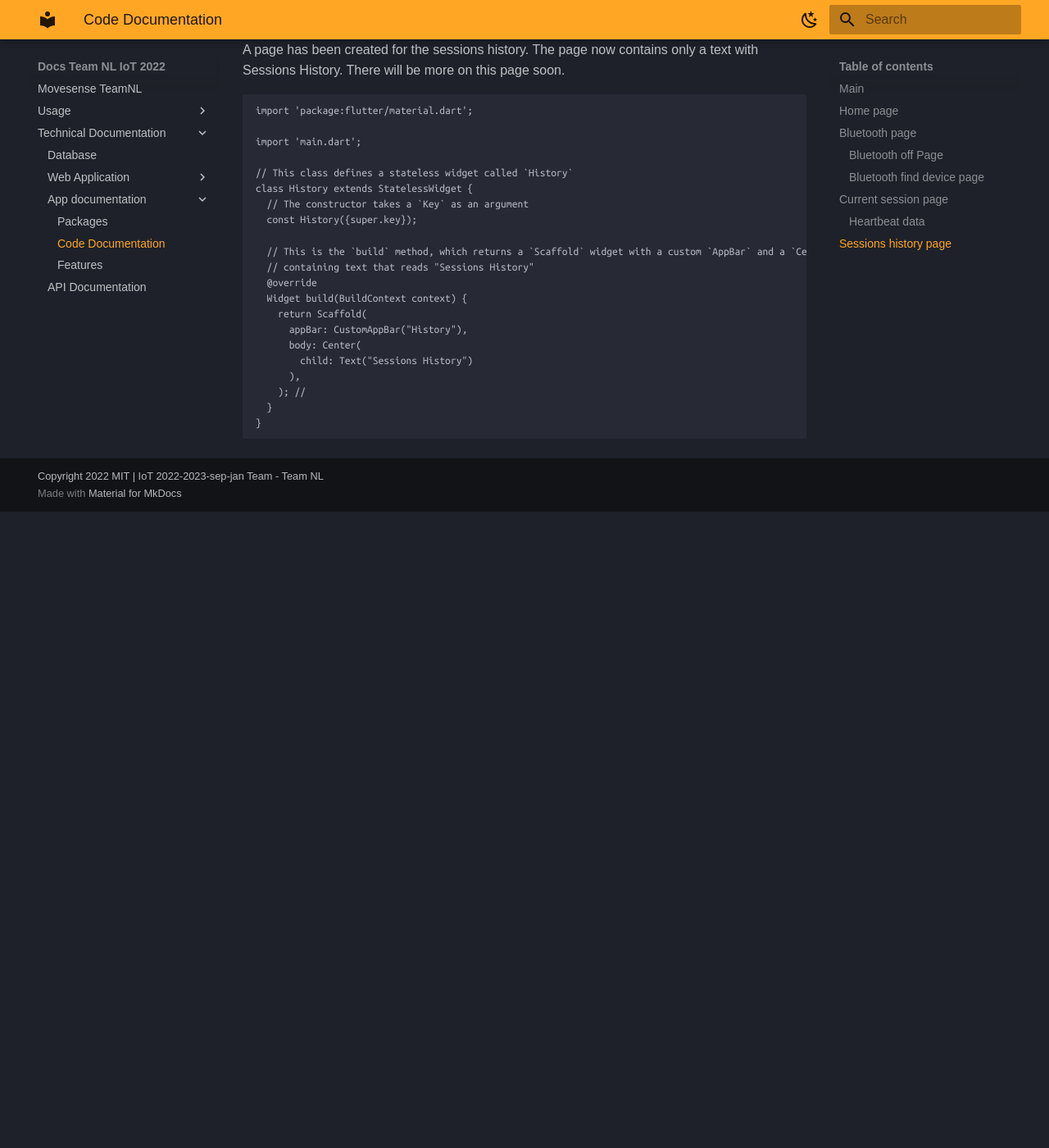
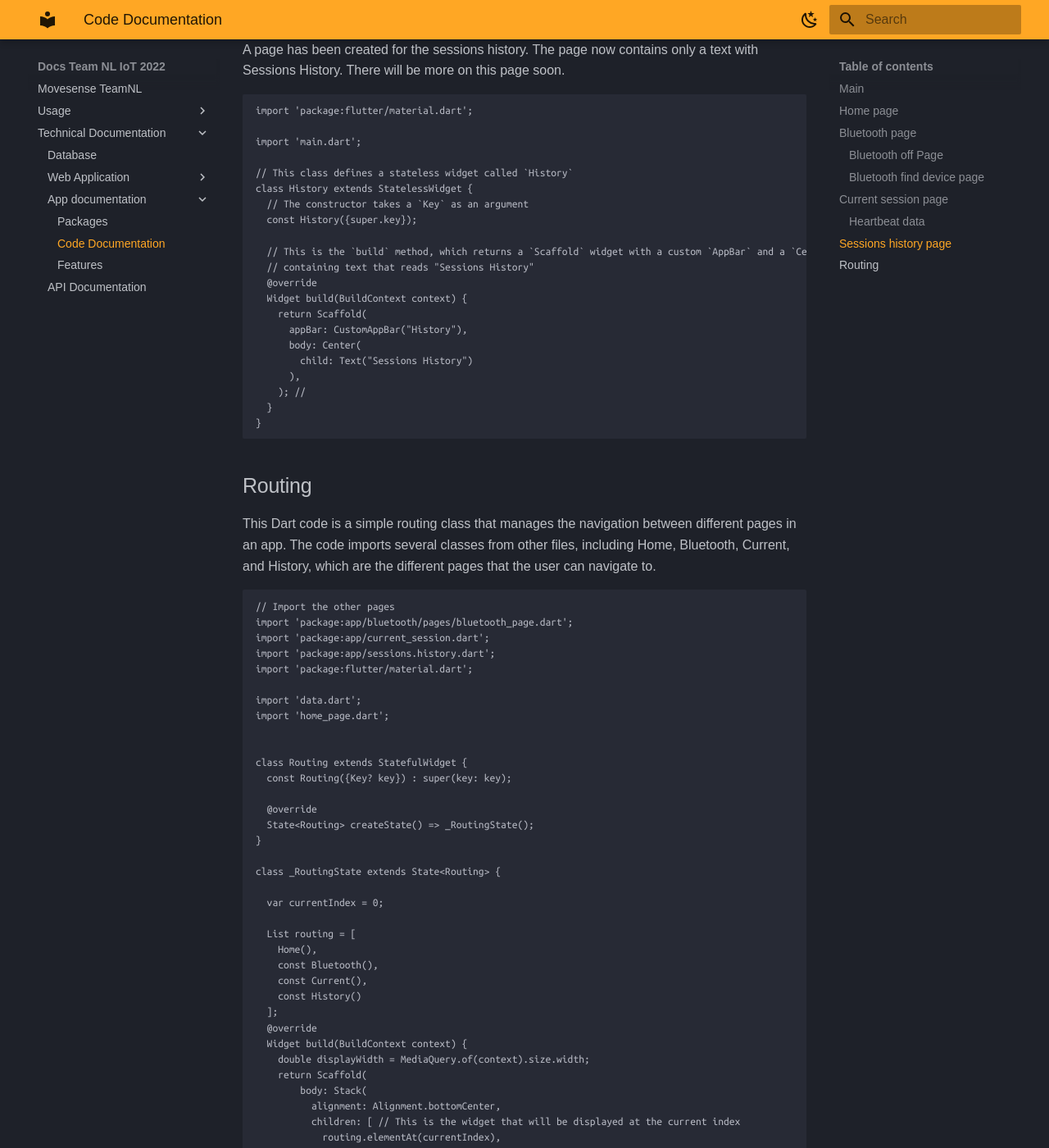
Before and after one commit to serg-and/team-nl-iot-2022, an MkDocs documentation site: the page built from docs/App/App-code-documentation.md, in a window 1280 px wide and 1400 px high, scrolled down 14224 px. Shown: the whole window at 82% size. Built offline with MkDocs 1.6.1 and Material for MkDocs 9.7.7, drawn with Linux system fonts in a browser that asks for light colours; some web fonts are replaced; before the commit the page ends 14848 px from its top, so only the background shows below that; some of the changed text lies outside the part shown.

Commit message:
added the routing code to app-code-docu

````diff
--- a/docs/App/App-code-documentation.md
+++ b/docs/App/App-code-documentation.md
@@ -738,3 +738,107 @@
   }
 }
 ```
+## Routing
+This Dart code is a simple routing class that manages the navigation between different pages in an app. The code imports several classes from other files, including Home, Bluetooth, Current, and History, which are the different pages that the user can navigate to.
+
+```
+// Import the other pages
+import 'package:app/bluetooth/pages/bluetooth_page.dart';
+import 'package:app/current_session.dart';
+import 'package:app/sessions.history.dart';
+import 'package:flutter/material.dart';
+
+import 'data.dart';
+import 'home_page.dart';
+
+
+class Routing extends StatefulWidget {
+  const Routing({Key? key}) : super(key: key);
+
+  @override
+  State<Routing> createState() => _RoutingState();
+}
+
+class _RoutingState extends State<Routing> {
+
+  var currentIndex = 0;
+
+  List routing = [
+    Home(),
+    const Bluetooth(),
+    const Current(),
+    const History()
+  ];
+  @override
+  Widget build(BuildContext context) {
+    double displayWidth = MediaQuery.of(context).size.width;
+    return Scaffold(
+        body: Stack(
+          alignment: Alignment.bottomCenter,
+          children: [ // This is the widget that will be displayed at the current index
+            routing.elementAt(currentIndex),
+            Container(
+              margin: EdgeInsets.all(displayWidth * .05),
+              height: 50,
+              alignment: Alignment.center,
+              decoration: BoxDecoration(
+                  color: Color(0xFFF59509),
+                  borderRadius: BorderRadius.all(Radius.circular(displayWidth))),
+              child: currentIndex == 4
+                  ? GestureDetector( // This is the "Book Now" button that will be displayed on the last screen
+                onTap: () => Navigator.of(context).pop(),
+                child: Row(
+                  mainAxisAlignment: MainAxisAlignment.center,
+                  children: const [
+                    Text(
+                      "Book Now ",
+                      style: TextStyle(
+                        color: Colors.white,
+                        fontSize: 18,
+                        fontFamily: 'Montserrat',
+                        fontWeight: FontWeight.bold,
+                      ),
+                    ),
+                    SizedBox(width: 5),
+                    Icon(
+                      Icons.home,
+                      color: Colors.white,
+                    )
+                  ],
+                ),
+              )
+                  : Row(
+                mainAxisAlignment: MainAxisAlignment.spaceEvenly,
+                children: [
+                  ...List.generate(bottomBar.length, (i) {
+                    return GestureDetector(
+                      onTap: () => setState(() {
+                        currentIndex = i;
+                      }),
+                      child: Column(
+                        mainAxisAlignment: MainAxisAlignment.center,
+                        children: [
+                          bottomBar[i],
+                          const SizedBox(height: 4),
+                          currentIndex == i
+                              ? Container(
+                            width: 4,
+                            height: 4,
+                            decoration: const BoxDecoration(
+                              shape: BoxShape.circle,
+                              color: Colors.white,
+                            ),
+                          )
+                              : Container()
+                        ],
+                      ),
+                    );
+                  })
+                ],
+              ),
+            ),
+          ],
+        ));
+  }
+}
+```
````
